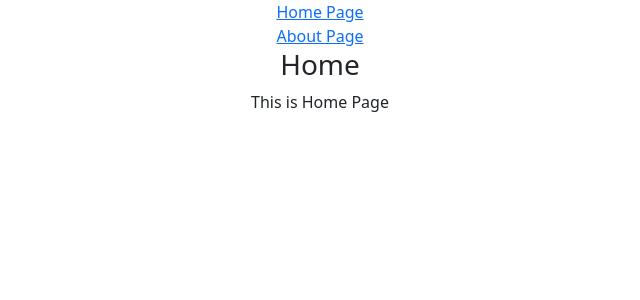
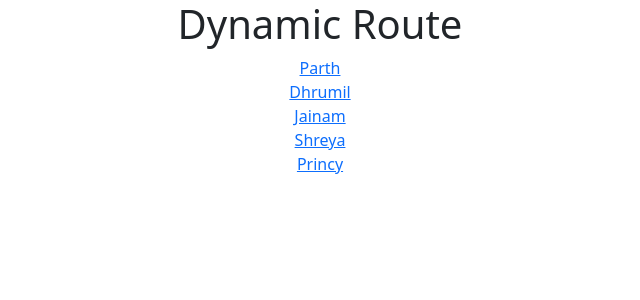
Before and after one commit to parthkhatri123/firstreactapp, a React (Create React App) app: page / in a window 1280 px wide. Shown: the top 300 px of the page, without its empty margins (320-960 px from the left). Built offline with nearby package versions, Linux system fonts and the light colour scheme.

Commit message:
Dynamic routing

```diff
--- a/src/App.js
+++ b/src/App.js
@@ -28,6 +28,7 @@ import Lcontrolled from './Lcontrolled';
 import Luncontrolled from './Luncontrolled';
 import Hoc from './Hoc';
 import Lroute from './Lroute';
+import Dynamicroute from './Dynamicroute';
 
 function App() {
 
@@ -200,8 +201,14 @@ function App() {
       {/* HOC Component */}
 
       {/* Routing in React */}
-      <Lroute />
+      {/* <Lroute /> */}
       {/* Routing in React */}
+
+      {/* Dynamic Routing in React */}
+      <Dynamicroute />
+      {/* Dynamic Routing in React */}
+
+
 
     </div>
   );
--- /dev/null
+++ b/src/Dynamicpage.js
@@ -0,0 +1,12 @@
+
+function Dynamicpage(props)
+{
+    console.log(props.match.params.id)
+    return(
+        <div>
+            <h1>Dynamic Page {props.match.params.id}</h1>
+        </div>
+    )
+}
+
+export default Dynamicpage;
--- /dev/null
+++ b/src/Dynamicroute.js
@@ -0,0 +1,30 @@
+import React from "react";
+import { Route, Link } from 'react-router-dom';
+import Dynamicpages from "./Dynamicpage";
+
+function Dynamicroute()
+{
+    let users = [
+        { id: '1', name: 'Parth', enail: 'parth@test.com', contact: '000' },
+        { id: '2', name: 'Dhrumil', enail: 'parth@test.com', contact: '000' },
+        { id: '3', name: 'Jainam', enail: 'parth@test.com', contact: '000' },
+        { id: '4', name: 'Shreya', enail: 'parth@test.com', contact: '000' },
+        { id: '5', name: 'Princy', enail: 'parth@test.com', contact: '000' },
+        // {id:'6',name:'Nirav',enail:'parth@test.com',contact:'000'},
+        // {id:'7',name:'Chenda',enail:'parth@test.com',contact:'000'}
+    ]
+    return(
+        <div>
+            <h1>Dynamic Route</h1>
+            {
+                users.map((item,i) =>
+                    <div key={i}>
+                        <Link to={'/dynamic/' + item.id}>{item.name}</Link>
+                    </div>
+                )
+            }
+        </div>
+    )
+}
+
+export default Dynamicroute;
```
